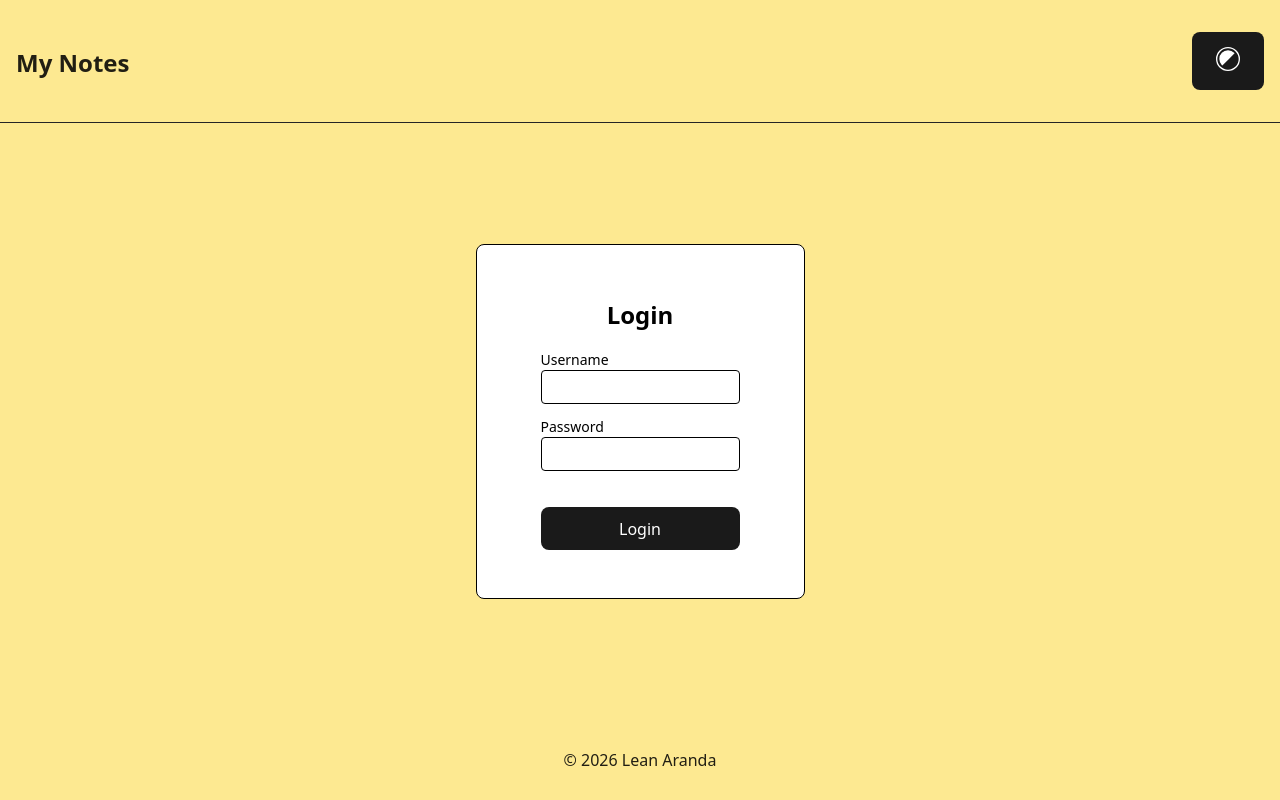
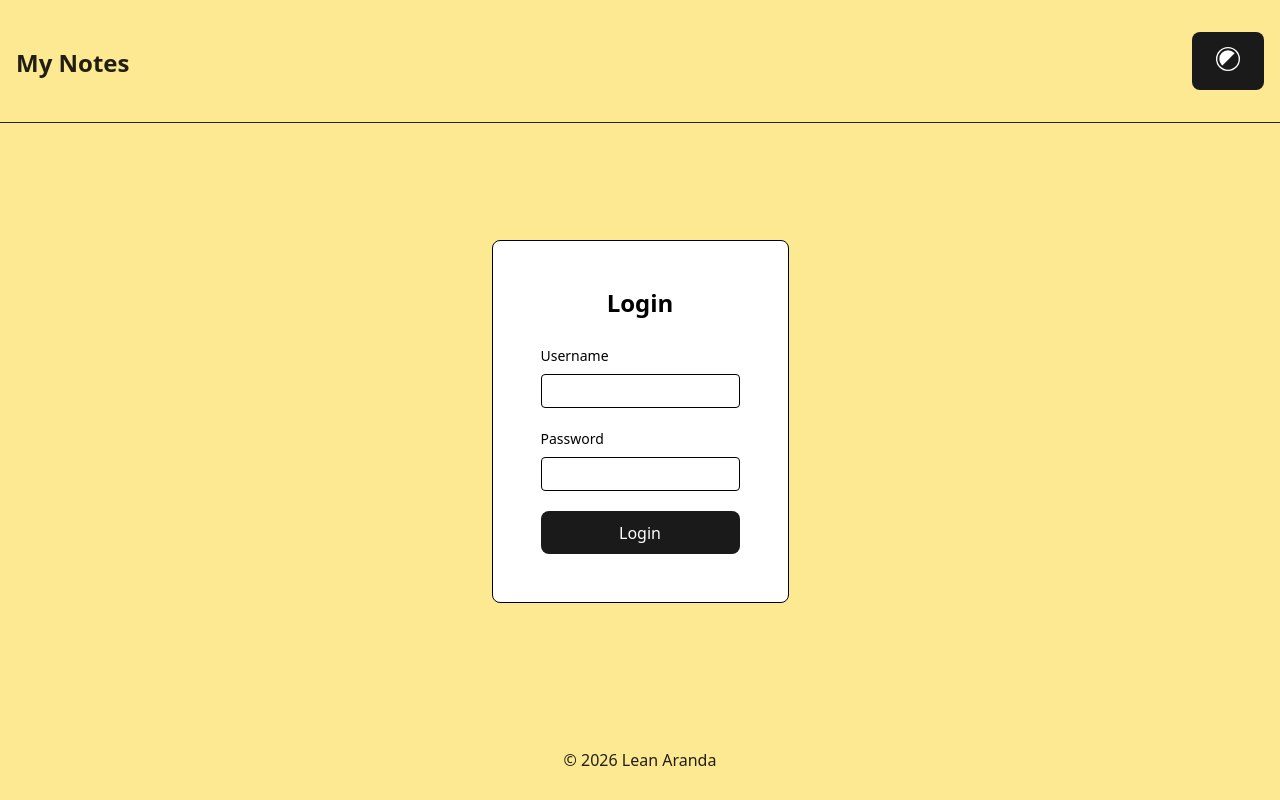
Before and after one commit to LeanAranda/MyNotes-App, a React (Vite) app in the folder frontend/: page / in a window 1280 px wide. Built offline with nearby package versions, Linux system fonts and the light colour scheme; no server answers.

Commit message:
frontend/stylized 'invalid credentials' error message in the login form

```diff
--- a/frontend/src/components/Form.css
+++ b/frontend/src/components/Form.css
@@ -11,20 +11,20 @@
     justify-content: space-around;
 }
 
-.form-container {
+.login-form-container {
     border: 1px solid #000000;
     border-radius: 8px;
-    padding-top: 2rem;
-    padding-bottom: 3rem;
-    padding-left: 4rem;
-    padding-right: 4rem;
-    margin: 1rem 0;
     background-color: #ffffff;
-    display: flex;
-    justify-content: center;
-    align-items: center;
+    padding: 1.5rem 3rem 3rem 3rem;
     color: rgb(0, 0, 0);
     max-width: 30%;
+}
+
+.login-form-container form {
+    display: flex;
+    flex-direction: column;
+    width: 100%;
+    gap: 0.5rem;
 }
 
 h2 {
--- a/frontend/src/components/LoginForm.jsx
+++ b/frontend/src/components/LoginForm.jsx
@@ -30,7 +30,7 @@ export default function LoginForm({ onSuccess }) {
     }
 
     return (
-        <div className="form-container">
+        <div className="login-form-container">
             <form onSubmit={handleSubmit}>
                 <h2>Login</h2>
                 <label>Username</label>
@@ -46,9 +46,8 @@ export default function LoginForm({ onSuccess }) {
                     onChange={(e) => setPassword(e.target.value)}
                     required
                 />
-                <br />
                 <button type="submit">Login</button>
-                {error && <p>{error}</p>}
+                {error && <span className="error">{error}</span>}
             </form>
         </div>
     );
--- a/frontend/src/index.css
+++ b/frontend/src/index.css
@@ -192,3 +192,13 @@ button:focus-visible {
   justify-content: center;
   align-items: center;
 }
+
+.error{
+  text-align: center;
+  color: red;
+  border: #f52626 1px solid;
+  background-color: #ffe7e7;
+  border-radius: 4px;
+  margin-top: 0.5rem;
+  padding: 0.25rem;
+}
```
